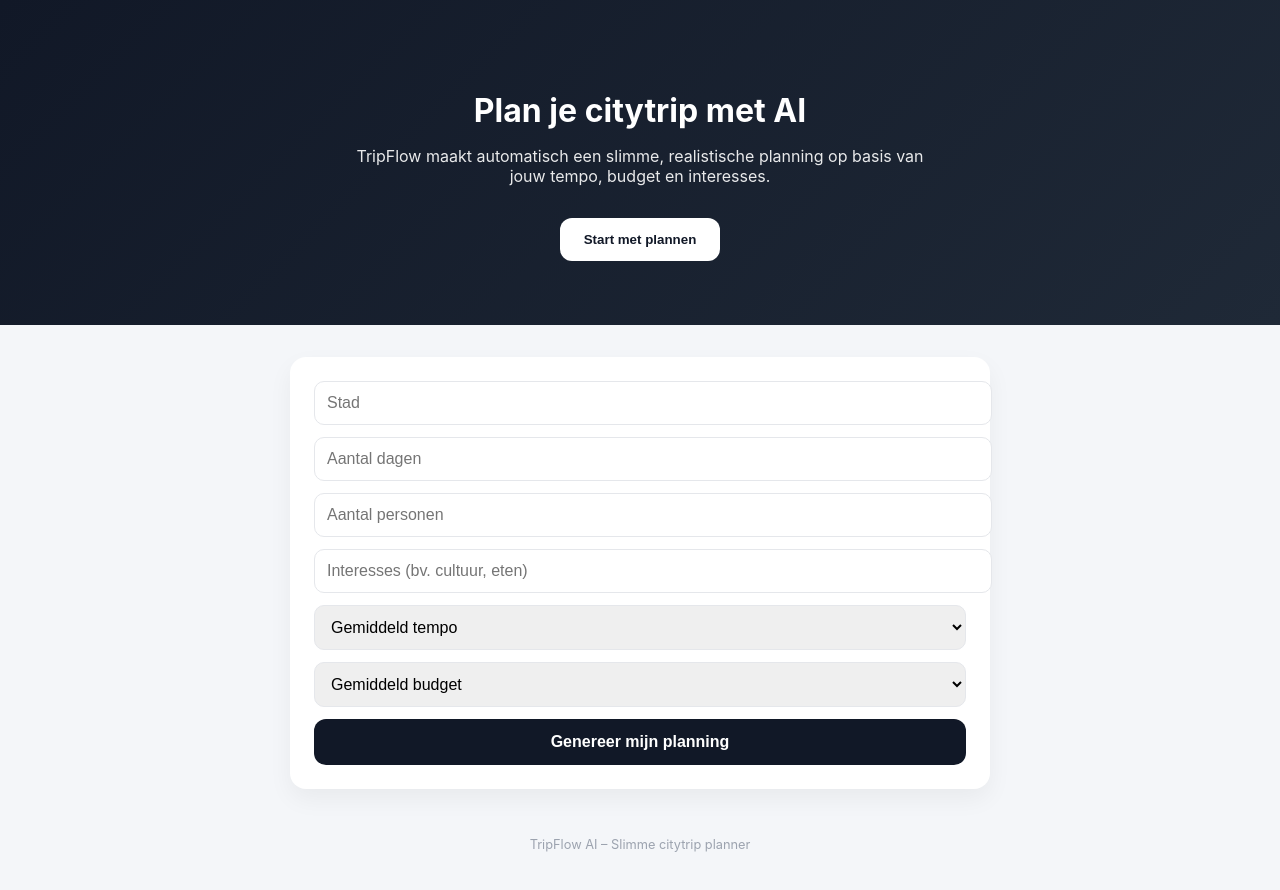
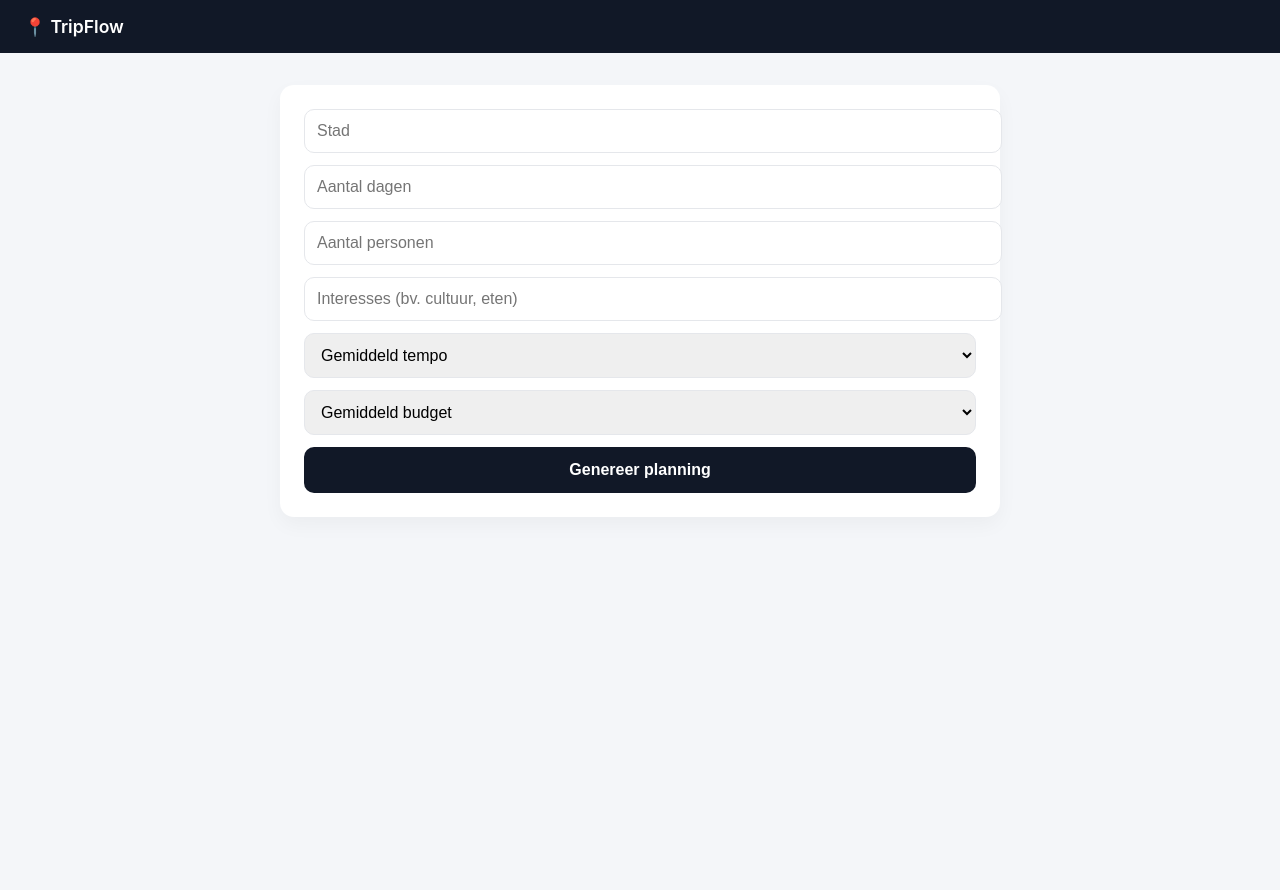
Before and after one commit to raman99-tripflow/tripflow-frontend, a plain HTML site: page public/index.html in a window 1280 px wide. After the commit the page ends 800 px from the top, so only its background shows below. Drawn offline with Linux system fonts and the light colour scheme.

Commit message:
Refactor HTML structure and styling
2.4

```diff
--- a/public/index.html
+++ b/public/index.html
@@ -3,7 +3,7 @@
 <head>
 <meta charset="UTF-8" />
 <meta name="viewport" content="width=device-width, initial-scale=1.0"/>
-<title>TripFlow AI</title>
+<title>TripFlow</title>
 
 <style>
 body {
@@ -13,51 +13,33 @@ body {
   color: #1f2937;
 }
 
-/* HERO */
-.hero {
-  background: linear-gradient(135deg, #111827, #1f2937);
+/* TOP BAR */
+.topbar {
+  background: #111827;
   color: white;
-  padding: 4rem 1.5rem;
-  text-align: center;
+  padding: 16px 24px;
+  font-weight: 600;
+  font-size: 1.1rem;
+  display: flex;
+  align-items: center;
 }
 
-.hero h1 {
-  font-size: 2rem;
-  margin-bottom: 1rem;
-}
-
-.hero p {
-  opacity: 0.9;
-  max-width: 600px;
+/* LAYOUT */
+.container {
+  max-width: 720px;
   margin: auto;
-  margin-bottom: 2rem;
-}
-
-.hero button {
-  padding: 14px 24px;
-  border-radius: 12px;
-  border: none;
-  font-weight: 600;
-  cursor: pointer;
-  background: white;
-  color: #111827;
-}
-
-/* CONTAINER */
-.container {
-  max-width: 700px;
-  margin: auto;
-  padding: 2rem;
+  padding: 2rem 1.5rem;
 }
 
 .card {
   background: white;
   padding: 1.5rem;
-  border-radius: 16px;
-  box-shadow: 0 10px 25px rgba(0,0,0,0.05);
+  border-radius: 14px;
+  box-shadow: 0 8px 20px rgba(0,0,0,0.04);
   margin-bottom: 1.5rem;
 }
 
+/* FORM */
 input, select {
   width: 100%;
   padding: 12px;
@@ -67,10 +49,15 @@ input, select {
   font-size: 1rem;
 }
 
-button.submit-btn {
+input:focus, select:focus {
+  outline: none;
+  border-color: #111827;
+}
+
+button {
   width: 100%;
   padding: 14px;
-  border-radius: 12px;
+  border-radius: 10px;
   border: none;
   background: #111827;
   color: white;
@@ -79,62 +66,49 @@ button.submit-btn {
   cursor: pointer;
 }
 
+button:hover {
+  opacity: 0.9;
+}
+
+/* RESULT */
 .loading {
   text-align: center;
   font-style: italic;
   color: #6b7280;
 }
 
-.day-block {
-  margin-bottom: 2rem;
-}
-
 .day-title {
   font-weight: 700;
   margin-bottom: 1rem;
-  font-size: 1.2rem;
-  border-bottom: 2px solid #e5e7eb;
+  font-size: 1.1rem;
+  border-bottom: 1px solid #e5e7eb;
   padding-bottom: 0.5rem;
 }
 
 .section-title {
   font-weight: 600;
   margin-top: 1rem;
-  margin-bottom: 0.5rem;
+  margin-bottom: 0.4rem;
   color: #111827;
 }
 
 .activity {
-  margin-bottom: 0.7rem;
-  padding: 0.8rem;
+  margin-bottom: 0.6rem;
+  padding: 0.7rem;
   background: #f3f4f6;
-  border-left: 4px solid #111827;
   border-radius: 8px;
   font-size: 0.95rem;
-}
-
-.footer {
-  text-align: center;
-  font-size: 0.8rem;
-  margin: 3rem 0;
-  color: #9ca3af;
 }
 </style>
 </head>
 
 <body>
 
-<!-- HERO -->
-<section class="hero">
-  <h1>Plan je citytrip met AI</h1>
-  <p>
-    TripFlow maakt automatisch een slimme, realistische planning
-    op basis van jouw tempo, budget en interesses.
-  </p>
-  <button onclick="scrollToPlanner()">Start met plannen</button>
-</section>
+<div class="topbar">
+  📍 TripFlow
+</div>
 
-<div class="container" id="planner">
+<div class="container">
 
 <div class="card">
 <form id="tripForm">
@@ -155,23 +129,15 @@ button.submit-btn {
     <option value="hoog">Hoog budget</option>
   </select>
 
-  <button type="submit" class="submit-btn">Genereer mijn planning</button>
+  <button type="submit">Genereer planning</button>
 </form>
 </div>
 
 <div id="result"></div>
 
-<div class="footer">
-  TripFlow AI – Slimme citytrip planner
-</div>
-
 </div>
 
 <script>
-
-function scrollToPlanner() {
-  document.getElementById("planner").scrollIntoView({ behavior: "smooth" });
-}
 
 function capitalizeInput(id) {
   const input = document.getElementById(id);
@@ -217,45 +183,4 @@ document.getElementById("tripForm").addEventListener("submit", async function(e)
     displayPlanning(resultData.planning);
 
   } catch (err) {
-    result.innerHTML = `<div class="card">Netwerkfout: ${err.message}</div>`;
-  }
-});
-
-function displayPlanning(text) {
-  const result = document.getElementById("result");
-
-  if (!text) {
-    result.innerHTML = `<div class="card">Geen planning ontvangen.</div>`;
-    return;
-  }
-
-  const dayBlocks = text.split(/(?=Dag\s\d+)/g);
-  let html = "";
-
-  dayBlocks.forEach(block => {
-    const lines = block.split("\n").filter(l => l.trim() !== "");
-    const dayTitle = lines[0];
-
-    html += `<div class="card day-block">
-              <div class="day-title">${dayTitle}</div>`;
-
-    lines.slice(1).forEach(line => {
-
-      if (line.includes("Ochtend") || line.includes("Middag") || line.includes("Avond") || line.includes("Rustmoment") || line.includes("Slecht")) {
-        html += `<div class="section-title">${line}</div>`;
-      } else {
-        html += `<div class="activity">${line}</div>`;
-      }
-
-    });
-
-    html += `</div>`;
-  });
-
-  result.innerHTML = html;
-}
-
-</script>
-
-</body>
-</html>
+    result.innerHTML = `<div
```
